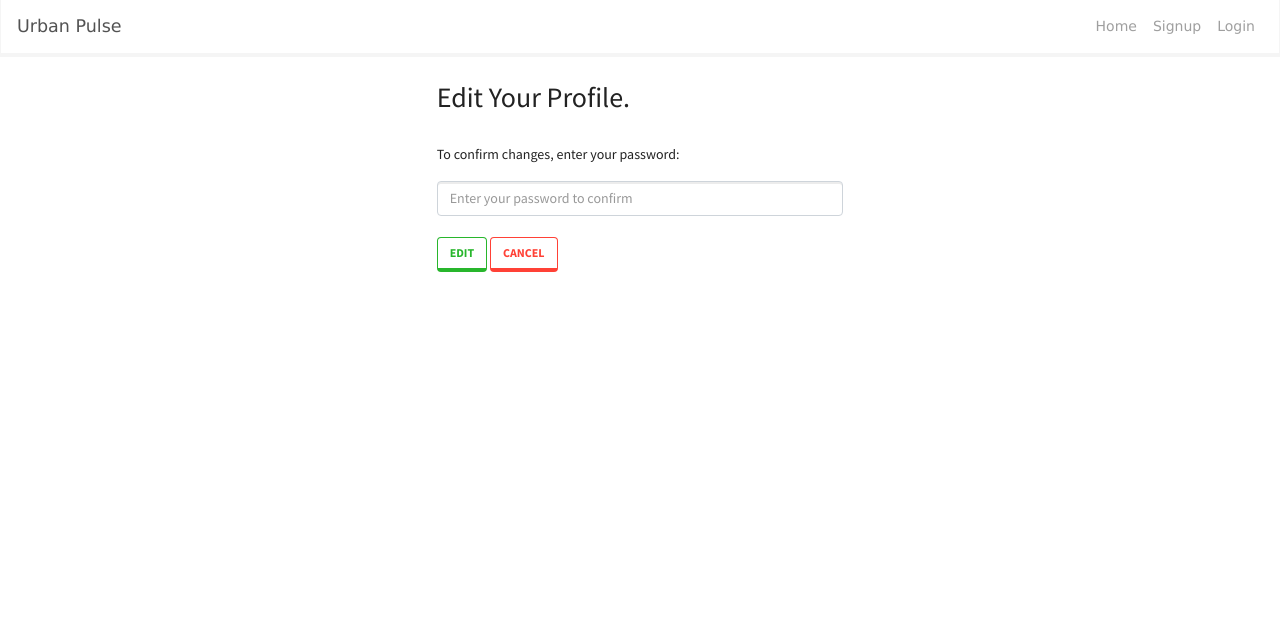
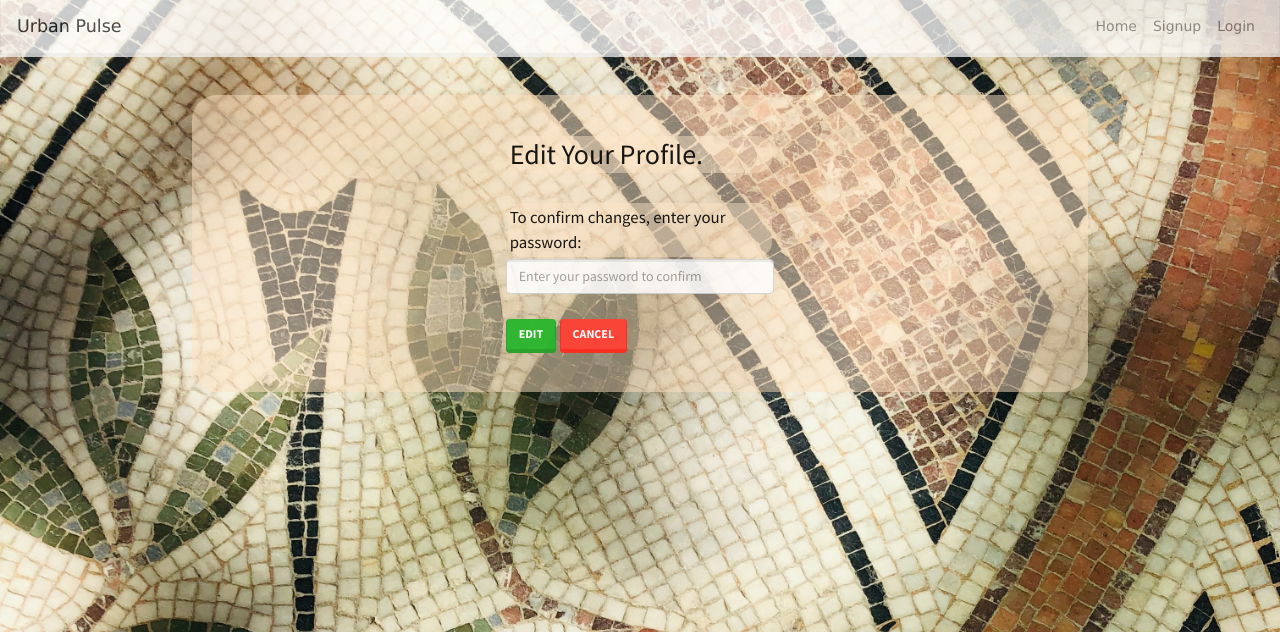
Before and after one commit to srinipandiyan/Capstone-Urban-Pulse, a Python web app: template templates/user/edit.html in a window 1280 px wide. Shown: the top 632 px of the page. Run offline with Jinja, Linux system fonts and the light colour scheme; the template is opened without the code that fills it, so the values that code supplies are empty, except form fields; tables that the repository leaves empty hold one stand-in row (values such as "Sample post"); form fields are guessed from the names that the template uses; some libraries are stand-ins or nearby versions.

Commit message:
css styling for edit and delete pages

```diff
--- /dev/null
+++ b/static/css/edit.css
@@ -0,0 +1,29 @@
+body {
+    background-image: url(../img/mosaic.jpg);
+    background-size: cover;
+}
+
+#edit-container {
+    background-color: rgba(255, 228, 196, 0.50);
+    font-size: larger;
+    margin: 3% 15%;
+    padding-top: 3%;
+    padding-bottom: 3%;
+    border-radius: 25px;
+}
+
+.text {
+    background-color: rgba(253, 229, 200, 0.45);
+    border-radius: 15px;
+    margin: 2px;
+    padding: 2px;
+    color: rgba(0, 0, 0, 0.90);
+}
+
+.form-control {
+    opacity: 0.85;
+}
+
+.btn {
+    opacity: 0.95;
+}
--- a/templates/user/edit.html
+++ b/templates/user/edit.html
@@ -1,10 +1,12 @@
 {% extends 'base.html' %}
+
+{% block stylesheets %}<link rel="stylesheet" href="{{ url_for('static', filename='css/edit.css') }}">{% endblock %}
 
 {% block content %}
 
-<div class="row justify-content-md-center">
+<div id="edit-container"class="row justify-content-md-center">
   <div class="col-md-4">
-    <h2 class="join-message">Edit Your Profile.</h2>
+    <h2 class="join-message text">Edit Your Profile.</h2>
     <form method="POST" id="profile_form">
       {{ form.hidden_tag() }}
 
@@ -15,7 +17,7 @@
         {{ field(placeholder=field.label.text, class="form-control") }}
       {% endfor %}
       <br>
-      <p>To confirm changes, enter your password:</p>
+      <p class="text">To confirm changes, enter your password:</p>
       {% if form.password.errors %}
         {% for error in form.password.errors %}
           <span class="text-danger">
@@ -26,8 +28,8 @@
       {{ form.password(placeholder="Enter your password to confirm", class="form-control") }}
       <br>
         <div class="edit-btn-area">
-          <button class="btn btn-outline-success">Edit</button>
-          <a href="/user" class="btn btn-outline-danger">Cancel</a>
+          <button class="btn btn-success">Edit</button>
+          <a href="/user" class="btn btn-danger">Cancel</a>
         </div>
     </form>
   </div>
```
Also changed, not shown: static/css/delete.css (added, +30 -0 lines), templates/user/delete.html (+9 -6 lines), static/img/mosaic.jpg (added), 1 other file.
